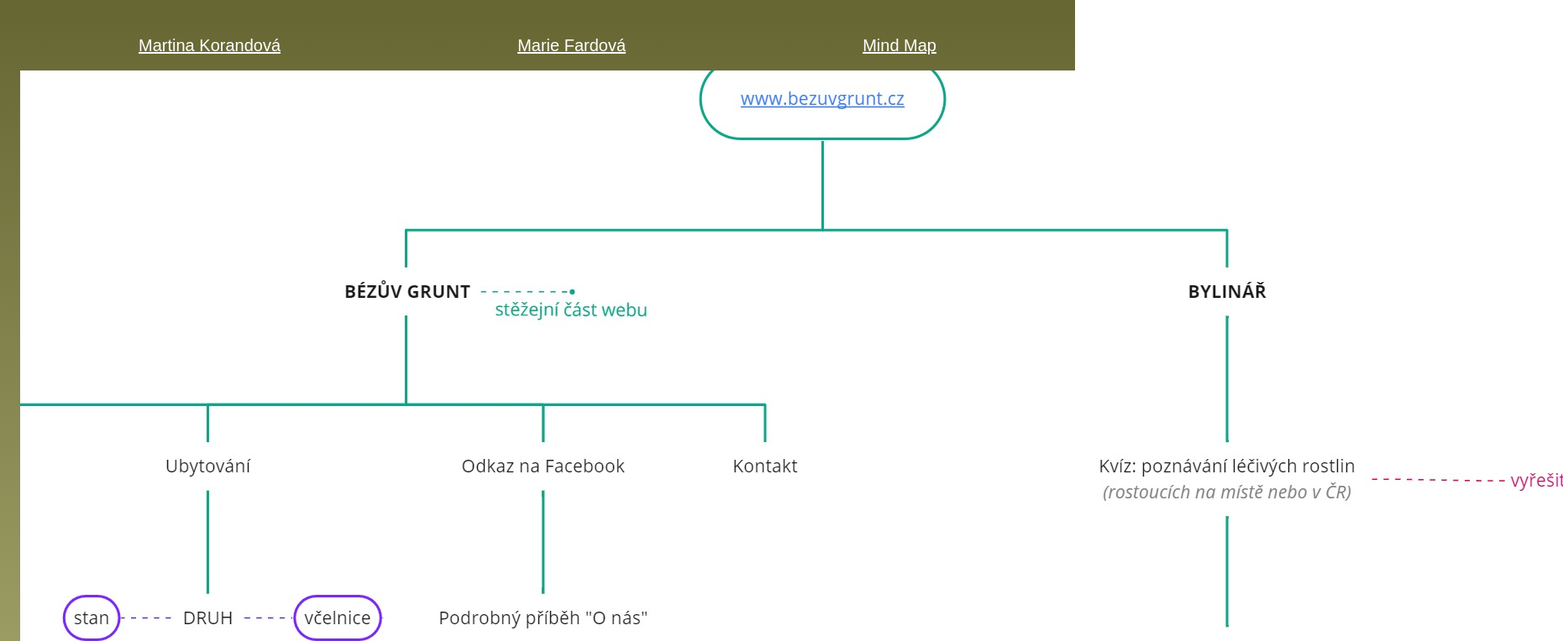
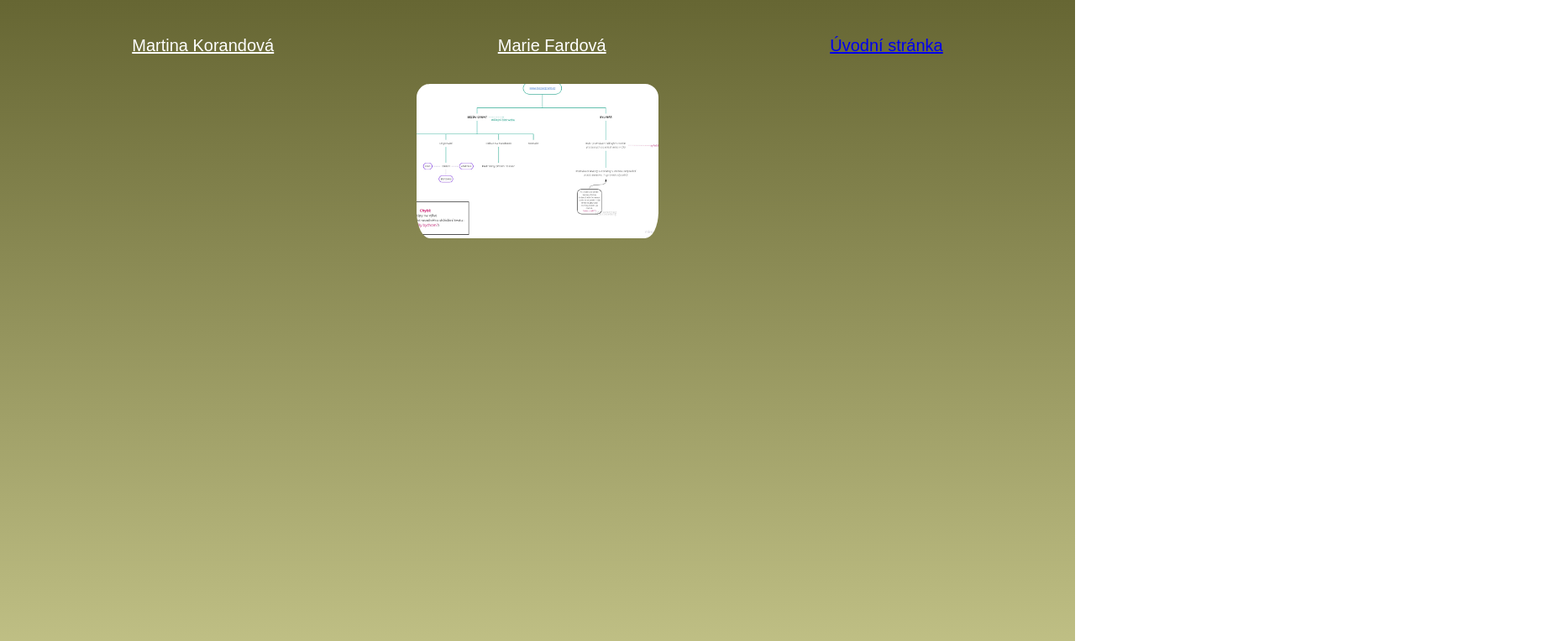
Before and after one commit to Martina-Kor/O_projektu_DAW2021_Bezuv_grunt_Bylinar, a plain HTML site: page Mindmap.html in a window 1280 px wide. Shown: the top 764 px of the page at 84% size, 1861 px wide, since content can reach past the window. Drawn offline with Linux system fonts and the light colour scheme.

Commit message:
fungující odkazy

```diff
--- a/Mindmap.html
+++ b/Mindmap.html
@@ -22,14 +22,15 @@
     <nav class="menu">
       <a class="Martina" href="Martina.html">Martina Korandová</a>
       <a class="Marie" href="Marie.html">Marie Fardová</a>
-      <a class="Mindmap" href="Mindmap.html">Mind Map</a>
+      <a class="Uvod" href="index.html">Úvodní stránka</a>
     </nav>
 
-    <!--https://miro.com/app/board/o9J_lI9TqGc=/     ODKAZ-->
-
-    <img
-      src="O_projektu_DAW2021_Bezuv_grunt_Bylinar/obrazky/Mind Map .jpg"
-      alt="Mindmap"
-    />
+    <a href="https://miro.com/app/board/o9J_lI9TqGc=/" target="_blank">
+      <img
+        src="O_projektu_DAW2021_Bezuv_grunt_Bylinar/obrazky/Mind Map .jpg"
+        alt="Mindmap"
+        class="miro"
+      />
+    </a>
   </body>
 </html>
--- a/style.css
+++ b/style.css
@@ -62,6 +62,13 @@ a.Mindmap:active {
 
 a.Mindmap:hover {
   color: lightgreen;
+}
+
+.miro {
+  width: 25vw;
+  height: 25vh;
+  border-radius: 2rem;
+  padding: 1rem 1rem 0 1rem;
 }
 
 .BG__nadpis {
```
Also changed, not shown: Marie.html (+1 -1 lines), Martina.html (+2 -0 lines).
